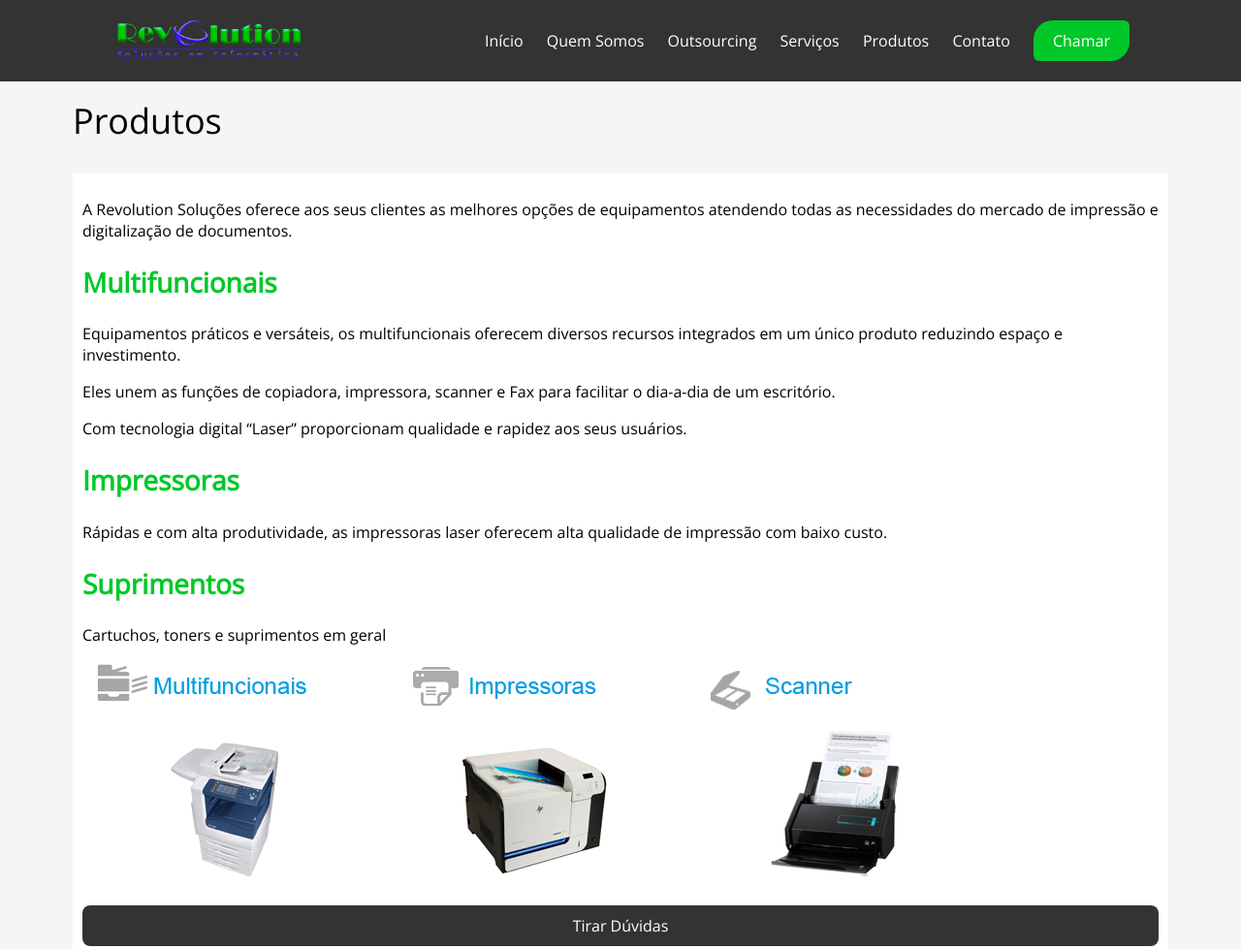
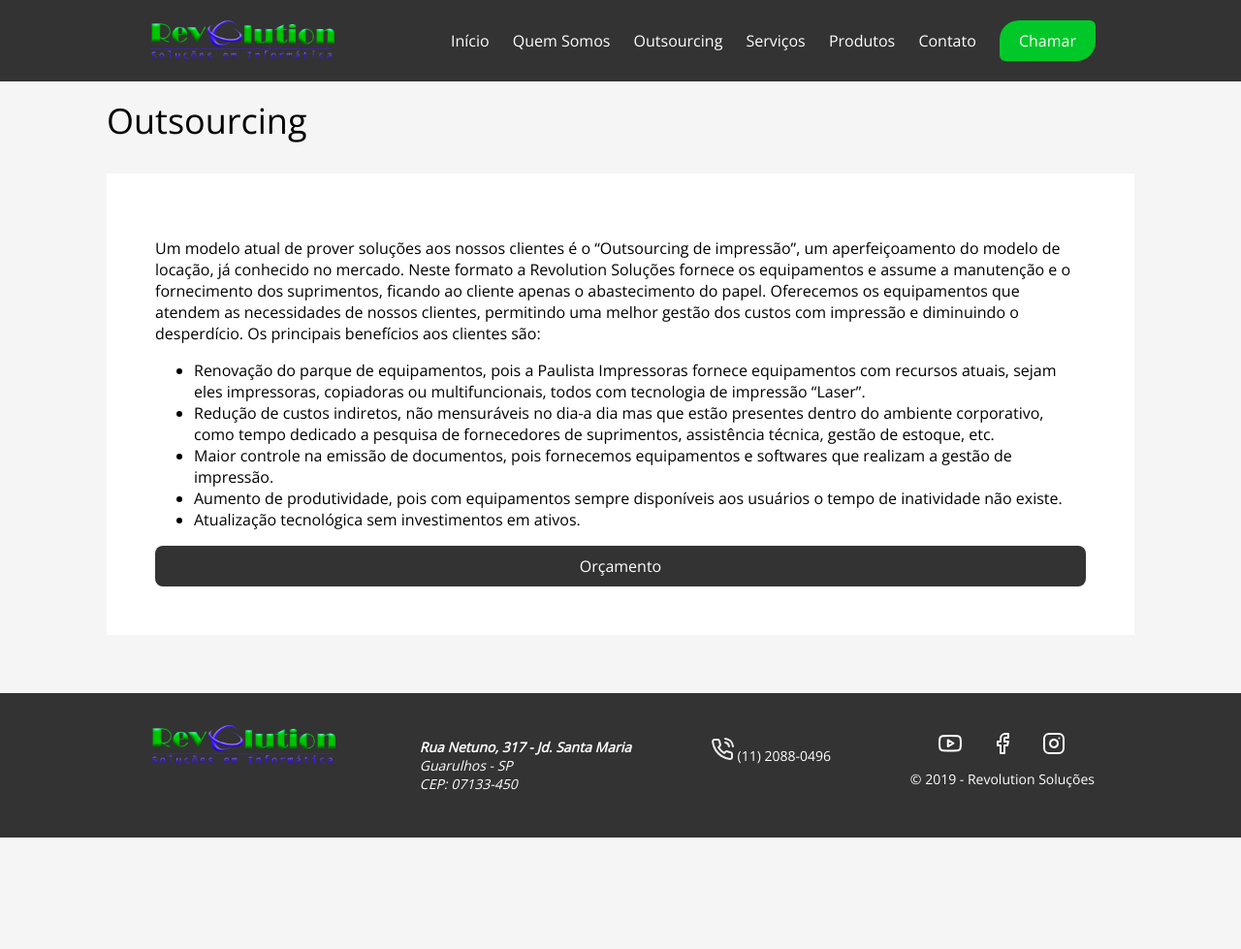
Before and after one commit to leandrown/rs-impressoes, a plain HTML site: page outsourcing.html in a window 1280 px wide. Shown: the top 979 px of the page at 97% size. After the commit the page ends 864 px from the top, so only its background shows below. Drawn offline with nearby package versions, Linux system fonts and the light colour scheme.

Commit message:
Conteúdo das páginas atualizado
- ajustes gerais

```diff
--- a/outsourcing.html
+++ b/outsourcing.html
@@ -25,7 +25,7 @@
    <script src="js/actions.js"></script>
    <script src="https://ajax.googleapis.com/ajax/libs/jquery/1.12.4/jquery.min.js"></script>
 
-   <title>Produtos | Revolution Soluções</title>
+   <title>Outsourcing | Revolution Soluções</title>
 </head>
 
 <body>
@@ -63,30 +63,35 @@
    <!-- DETALHES PRODUTO -->
    <section class="details-page">
       <div class="container">
-         <h1>Produtos</h1>
+         <h1>Outsourcing</h1>
          <div class="header">
             <div class="price-box">
                <p>
-                  A Revolution Soluções oferece aos seus clientes as melhores opções de equipamentos atendendo todas as necessidades do mercado de impressão e
-                  digitalização de documentos.
+                  Um modelo atual de prover soluções aos nossos clientes é o “Outsourcing de impressão”, um aperfeiçoamento do modelo de locação, já conhecido no mercado. Neste
+                  formato a Revolution Soluções fornece os equipamentos e assume a manutenção e o fornecimento dos suprimentos, ficando ao cliente apenas o abastecimento do papel.
+                  Oferecemos os equipamentos que atendem as necessidades de nossos clientes, permitindo uma melhor gestão dos custos com impressão e diminuindo o desperdício. Os
+                  principais benefícios aos clientes são:
                </p>
-
-               <h2>Multifuncionais</h2>
-               <p>Equipamentos práticos e versáteis, os multifuncionais oferecem diversos recursos integrados em um único produto reduzindo espaço e investimento.</p>
-               <p>Eles unem as funções de copiadora, impressora, scanner e Fax para facilitar o dia-a-dia de um escritório.</p>
-               <p>Com tecnologia digital “Laser” proporcionam qualidade e rapidez aos seus usuários.</p>
-               </p>
-
-               <h2>Impressoras</h2>
-               <p>Rápidas e com alta produtividade, as impressoras laser oferecem alta qualidade de impressão com baixo custo.</p>
-
-               <h2>Suprimentos</h2>
-               <p>Cartuchos, toners e suprimentos em geral</p>
-
-               <img src="images/multifuncionais.png" alt="Multifuncionais">
-               <img src="images/impressoras.png" alt="Impressoras">
-               <img src="images/scanner.png" alt="Suprimentos">
-               <a href="https://api.whatsapp.com/send?phone=+5511954695925" class="btn-primary block">Tirar Dúvidas</a>
+               <ul>
+                  <li>
+                     Renovação do parque de equipamentos, pois a Paulista Impressoras fornece equipamentos com recursos atuais, sejam eles impressoras, copiadoras ou
+                     multifuncionais, todos com tecnologia de impressão “Laser”.
+                  </li>
+                  <li>
+                     Redução de custos indiretos, não mensuráveis no dia-a dia mas que estão presentes dentro do ambiente corporativo, como tempo dedicado a pesquisa de
+                     fornecedores de suprimentos, assistência técnica, gestão de estoque, etc.
+                  </li>
+                  <li>
+                     Maior controle na emissão de documentos, pois fornecemos equipamentos e softwares que realizam a gestão de impressão.
+                  </li>
+                  <li>
+                     Aumento de produtividade, pois com equipamentos sempre disponíveis aos usuários o tempo de inatividade não existe.
+                  </li>
+                  <li>
+                     Atualização tecnológica sem investimentos em ativos.
+                  </li>
+               </ul>
+               <a href="https://api.whatsapp.com/send?phone=+5511954695925" class="btn-primary block">Orçamento</a>
             </div>
          </div>
       </div>
--- a/styles/responsive.scss
+++ b/styles/responsive.scss
@@ -33,7 +33,7 @@
 }
 @media (min-width: 1200px) {
    .container {
-      width: 1170px;
+      width: 1100px;
    }
 }
 @media (max-width: 979px) {
--- a/styles/theme.scss
+++ b/styles/theme.scss
@@ -253,7 +253,7 @@ header, .details-page {
    .image-box { flex: 3; margin-right: 20px; }
    .price-box {
       flex: 1;
-      padding: 10px;
+      padding: 50px;
       span {
          border-bottom: 1px solid #ccc;
          padding-bottom: 12px;
```
Also changed, not shown: quem-somos.html (+12 -16 lines), servicos.html (+19 -26 lines), styles/css/theme.css, 1 other file.
